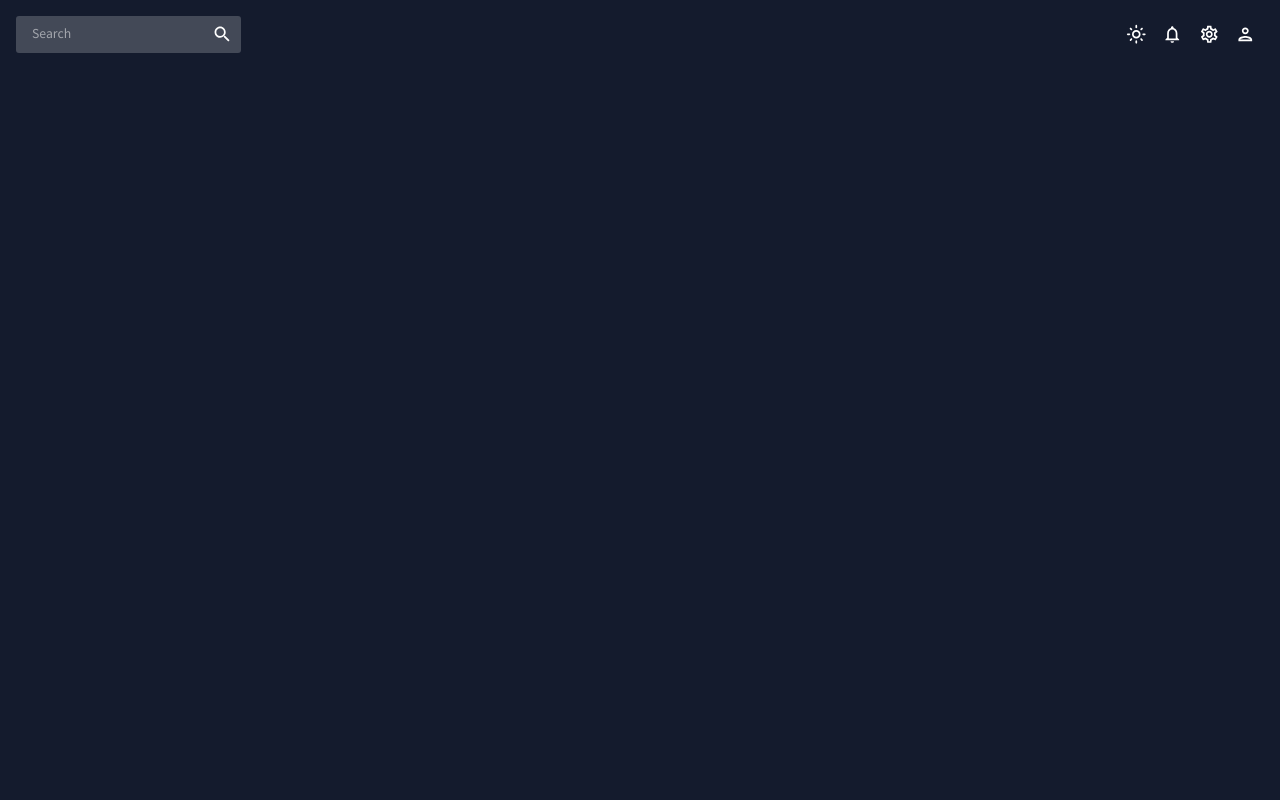
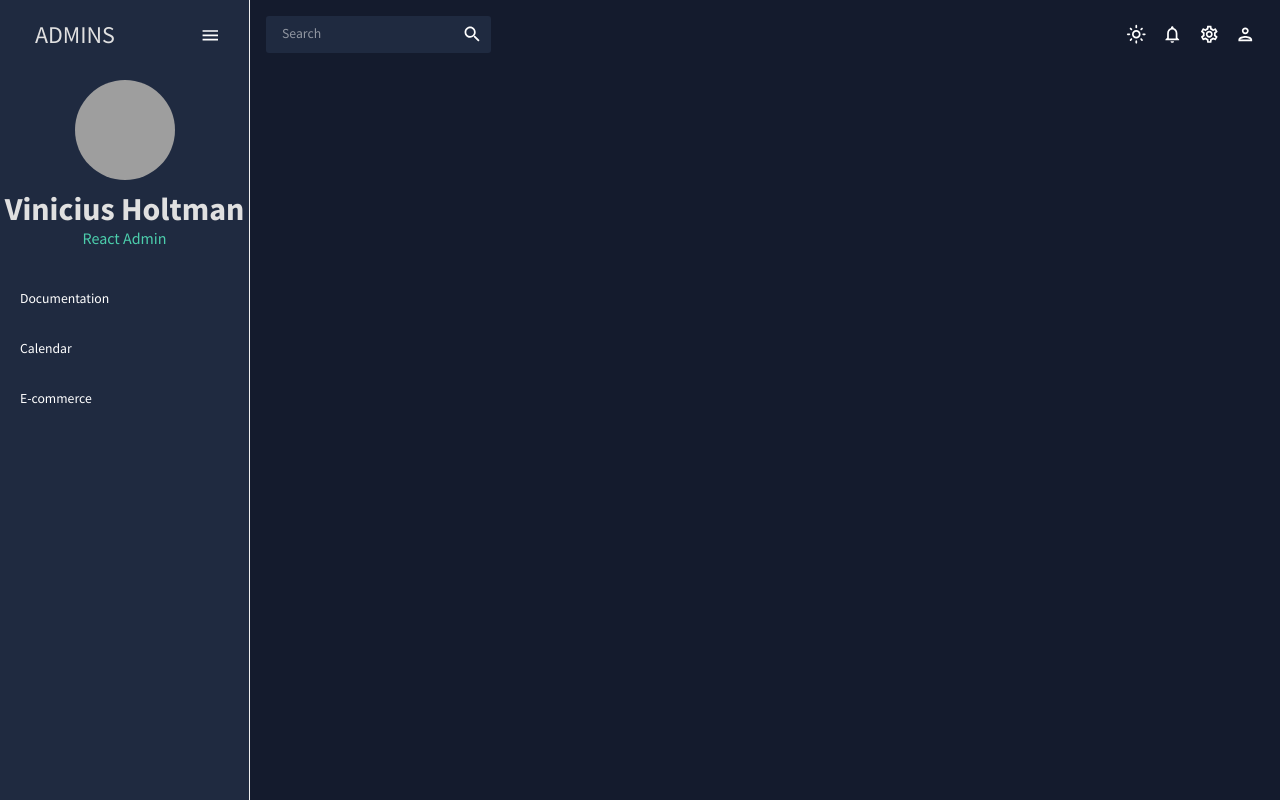
Before and after one commit to Vinicius-Holtman/react-admin, a React (Vite) app: page /team in a window 1280 px wide. Before the commit this address had no page. Built offline with nearby package versions, Linux system fonts and the light colour scheme; grey boxes are pictures that could not be loaded.

Commit message:
Created sidebar

```diff
--- a/src/App.tsx
+++ b/src/App.tsx
@@ -23,6 +23,7 @@
       <ThemeProvider theme={theme}>
         <CssBaseline />
         <div className="app">
+          <Sidebar />
           <main className="content">
             <Topbar />
             <Routes>
--- a/src/main.tsx
+++ b/src/main.tsx
@@ -3,11 +3,14 @@
 import App from './App'
 import './index.css'
 import { BrowserRouter } from "react-router-dom"
+import { ProSidebarProvider } from 'react-pro-sidebar';
 
 ReactDOM.createRoot(document.getElementById('root') as HTMLElement).render(
   <React.StrictMode>
     <BrowserRouter>
-      <App />
+      <ProSidebarProvider>
+        <App />
+      </ProSidebarProvider>
     </BrowserRouter>
   </React.StrictMode>,
 )
--- a/src/scenes/global/Sidebar.tsx
+++ b/src/scenes/global/Sidebar.tsx
@@ -1,5 +1,126 @@
+import { Sidebar as ProSidebar, Menu, MenuItem, useProSidebar } from 'react-pro-sidebar';
+
+import HomeOutlinedIcon from "@mui/icons-material/HomeOutlined"
+import PeopleOutlinedIcon from "@mui/icons-material/PeopleOutlined"
+import ContactsOutlinedIcon from "@mui/icons-material/ContactsOutlined"
+import ReceiptOutlinedIcon from "@mui/icons-material/ReceiptOutlined"
+import PersonOutlinedIcon from "@mui/icons-material/PersonOutlined"
+import CalendarTodayOutlinedIcon from "@mui/icons-material/CalendarTodayOutlined"
+import HelpOutlinedIcon from "@mui/icons-material/HelpOutlined"
+import BarChartOutlinedIcon from "@mui/icons-material/BarChartOutlined"
+import PieChartOutlinedIcon from "@mui/icons-material/PieChartOutlined"
+import TimelineOutlinedIcon from "@mui/icons-material/TimelineOutlined"
+import MenuOutlinedIcon from "@mui/icons-material/MenuOutlined"
+import MapOutlinedIcon from "@mui/icons-material/MapOutlined"
+import { Box, useTheme, Typography, IconButton } from "@mui/material"
+import { tokens } from "../../theme"
+import { useState } from "react"
+
+
+{/* <Box
+sx={{
+  "& .pro-sidebar-inner": {
+    background: `${colors.primary[400]} !important`
+  },
+  "& .pro-icon-wrapper": {
+    backgroundColor: "transparent !important"
+  },
+  "& .pro-inner-item": {
+    padding: "5px 35px 5px 20px !important"
+  },
+  "& .pro-inner-item:hover": {
+    color: "#868dfb !important"
+  },
+  "& .pro-menu-item.active": {
+    color: "#6870fa !important"
+  }
+}}
+> */}
+
 export function Sidebar() {
+  const theme = useTheme()
+  const colors = tokens(theme.palette.mode)
+  const [selected, setSelected] = useState("Dashboard")
+  const { collapseSidebar, collapsed } = useProSidebar();
+
+
   return (
-    <div>Sidebar</div>
+    <Box sx={{
+      display: "flex",
+      height: "100vh",
+      "& .pro-sidebar-inner": {
+        background: `${colors.primary[400]} !important`
+      },
+      "& .pro-icon-wrapper": {
+        backgroundColor: "transparent !important"
+      },
+      "& .pro-inner-item": {
+        padding: "5px 35px 5px 20px !important"
+      },
+      "& .pro-inner-item:hover": {
+        color: "#868dfb !important"
+      },
+      "& .pro-menu-item.active": {
+        color: "#6870fa !important"
+      }
+    }}>
+
+      <ProSidebar backgroundColor={colors.primary[400]}>
+          <Menu>
+            <MenuItem
+              onClick={() => collapsed && collapseSidebar()}
+              icon={collapsed && <MenuOutlinedIcon />}
+              style={{ margin: "10px 0 20px 0", color: colors.grey[100] }}
+            >
+              {!collapsed && (
+                <Box
+                  display="flex"
+                  justifyContent="space-between"
+                  alignItems="center"
+                  ml="15px"
+                >
+                  <Typography variant='h3' color={colors.grey[100]}>
+                    ADMINS
+                  </Typography>
+                  <IconButton onClick={() => !collapsed && collapseSidebar()}>
+                    <MenuOutlinedIcon />
+                  </IconButton>
+                </Box>
+              )}
+            </MenuItem>
+          </Menu>
+
+          {!collapsed && (
+            <Box mb="25px">
+              <Box display="flex" justifyContent="center" alignItems="center">
+                <img
+                  src="https://github.com/Vinicius-Holtman.png"
+                  alt="profile-user-image"
+                  width="100px"
+                  height="100px"
+                  style={{ cursor: "pointer", borderRadius: "50%" }}
+                />
+              </Box>
+
+              <Box textAlign="center">
+                <Typography
+                  variant="h2"
+                  color={colors.grey[100]}
+                  fontWeight="bold"
+                  sx={{ m: "10px 0 0 0" }}
+                >
+                  Vinicius Holtman
+                </Typography>
+                <Typography variant='h5' color={colors.greenAccent[500]}>React Admin</Typography>
+              </Box>
+            </Box>
+          )}
+          <Menu>
+            <MenuItem> Documentation</MenuItem>
+            <MenuItem> Calendar</MenuItem>
+            <MenuItem> E-commerce</MenuItem>
+          </Menu>
+      </ProSidebar>
+    </Box>
   )
 }
--- a/src/theme.tsx
+++ b/src/theme.tsx
@@ -24,7 +24,7 @@
       100: "#d0d1d5",
       200: "#a1a4ab",
       300: "#727681",
-      400: "#434957",
+      400: "#1F2A40",
       500: "#141b2d",
       600: "#101624",
       700: "#0c101b",
```
